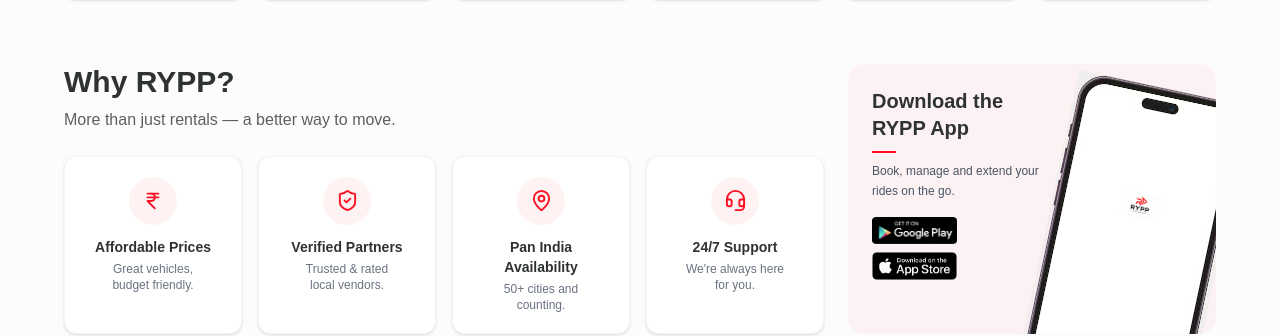
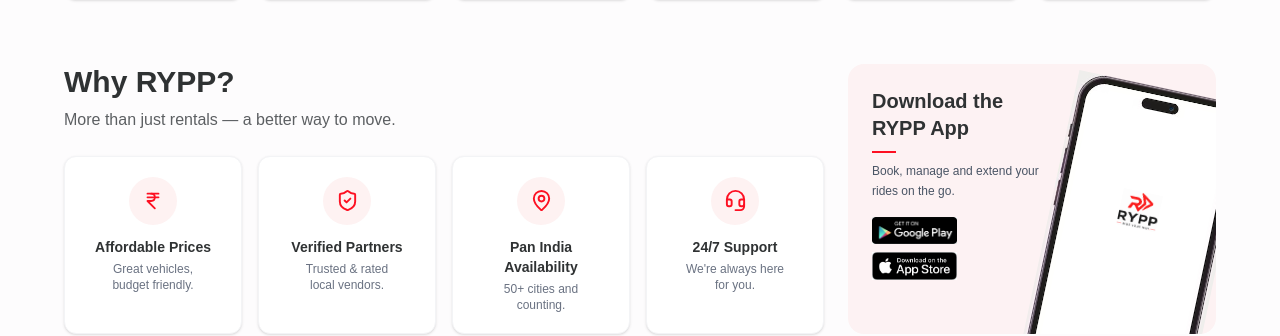
Before and after one commit to nnanjum1/rypp-frontend-task, a Next.js app: page / in a window 1280 px wide. Shown: the part 1702-2038 px from the top of the page. Built offline with nearby package versions, Linux system fonts and the light colour scheme.

Commit message:
update why rypp section

```diff
--- a/src/components/WhyRypp.jsx
+++ b/src/components/WhyRypp.jsx
@@ -146,7 +146,7 @@
                             />
 
                             <img
-                                src="/assets/rypp-logo.png.png"
+                                src="/assets/rypp-logo2.png"
                                 alt="RYPP Logo"
                                 className="absolute left-1/2 top-[35%] w-10 -translate-x-1/2 object-contain"
                             />
```
